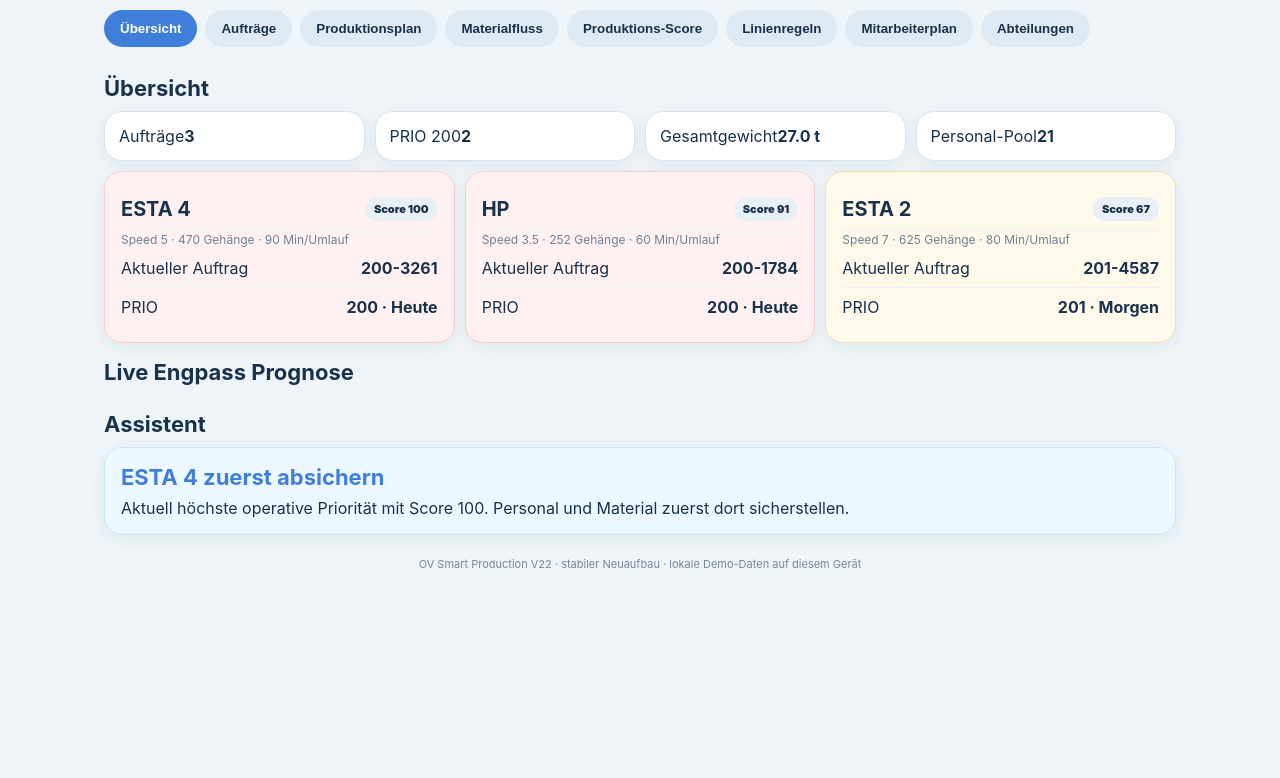
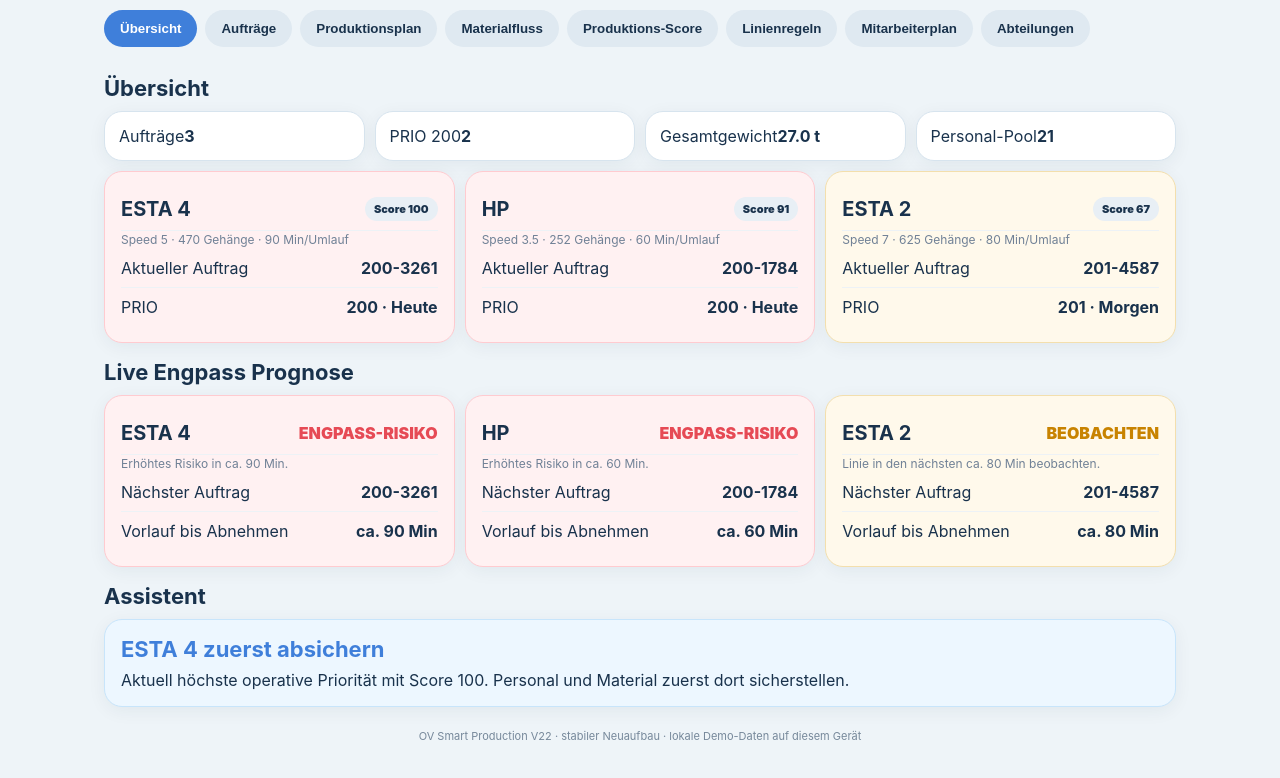
Before and after one commit to sbirceaalex-source/-ov-smart-production, a plain HTML site: page index.html in a window 1280 px wide. Shown: the part 78-856 px from the top of the page. Before the commit the page ends 800 px from the top, so only its background shows below. Drawn offline with Linux system fonts and the light colour scheme.

Commit message:
Update index.html

```diff
--- a/index.html
+++ b/index.html
@@ -252,20 +252,60 @@ function renderOverview(){
   const prio200=state.orders.filter(o=>+o.prio===200).length;
   const totalT=state.orders.reduce((a,o)=>a+orderTotalWeight(o),0)/1000;
   const pool=state.staff.ovCount+state.staff.springers+state.staff.montage+state.staff.weld+state.staff.wood;
+
   $('overviewMetrics').innerHTML=`
     <div class="card metric">Aufträge<strong>${state.orders.length}</strong></div>
     <div class="card metric">PRIO 200<strong>${prio200}</strong></div>
     <div class="card metric">Gesamtgewicht<strong>${totalT.toFixed(1)} t</strong></div>
     <div class="card metric">Personal-Pool<strong>${pool}</strong></div>`;
+
   $('overviewLines').innerHTML=rankedLines().map(line=>{
     const arr=lineOrders(line), o=arr[0], sc=lineScore(line);
-    return `<div class="card pad ${sc>=70?'bad':sc>=50?'warn':'ok'}"><div class="row"><h3>${line}</h3><span class="badge">Score ${sc}</span></div>
+    return `<div class="card pad ${sc>=70?'bad':sc>=50?'warn':'ok'}">
+      <div class="row">
+        <h3>${line}</h3>
+        <span class="badge">Score ${sc}</span>
+      </div>
       <div class="small">Speed ${state.lines[line].speed} · ${state.lines[line].hangers} Gehänge · ${state.lines[line].cycleMinutes||60} Min/Umlauf</div>
       <div class="row"><span>Aktueller Auftrag</span><b>${o?o.num:'-'}</b></div>
-      <div class="row"><span>PRIO</span><b>${o?o.prio+' · '+prioText(o.prio):'-'}</b></div></div>`;
+      <div class="row"><span>PRIO</span><b>${o?o.prio+' · '+prioText(o.prio):'-'}</b></div>
+    </div>`;
   }).join('');
+
+  $('engpassForecast').innerHTML=rankedLines().map(line=>{
+    const arr=lineOrders(line);
+    const o=arr[0];
+    const sc=lineScore(line);
+    const delay=line==='ESTA 2'?80:line==='ESTA 4'?90:60;
+
+    let status='STABIL';
+    let cls='ok';
+    let text='Kein akuter Engpass erkennbar.';
+
+    if(o && sc>=70){
+      status='ENGPASS-RISIKO';
+      cls='bad';
+      text=`Erhöhtes Risiko in ca. ${delay} Min.`;
+    }else if(o && sc>=50){
+      status='BEOBACHTEN';
+      cls='warn';
+      text=`Linie in den nächsten ca. ${delay} Min beobachten.`;
+    }
+
+    return `<div class="card pad ${cls}">
+      <div class="row">
+        <h3>${line}</h3>
+        <span class="${status==='ENGPASS-RISIKO'?'badT':status==='BEOBACHTEN'?'amber':'good'}">${status}</span>
+      </div>
+      <div class="small">${text}</div>
+      <div class="row"><span>Nächster Auftrag</span><b>${o?o.num:'-'}</b></div>
+      <div class="row"><span>Vorlauf bis Abnehmen</span><b>ca. ${delay} Min</b></div>
+    </div>`;
+  }).join('');
+
   const top=rankedLines()[0];
-  $('overviewAdvice').innerHTML=`<strong>${top} zuerst absichern</strong><div>Aktuell höchste operative Priorität mit Score ${lineScore(top)}. Personal und Material zuerst dort sicherstellen.</div>`;
+  $('overviewAdvice').innerHTML=`<strong>${top} zuerst absichern</strong>
+    <div>Aktuell höchste operative Priorität mit Score ${lineScore(top)}. Personal und Material zuerst dort sicherstellen.</div>`;
 }
 function renderOrders(){
   $('orderList').innerHTML=[...state.orders].sort((a,b)=>prioWeight(b.prio)-prioWeight(a.prio)||a.id-b.id).map((o,i)=>`
```
